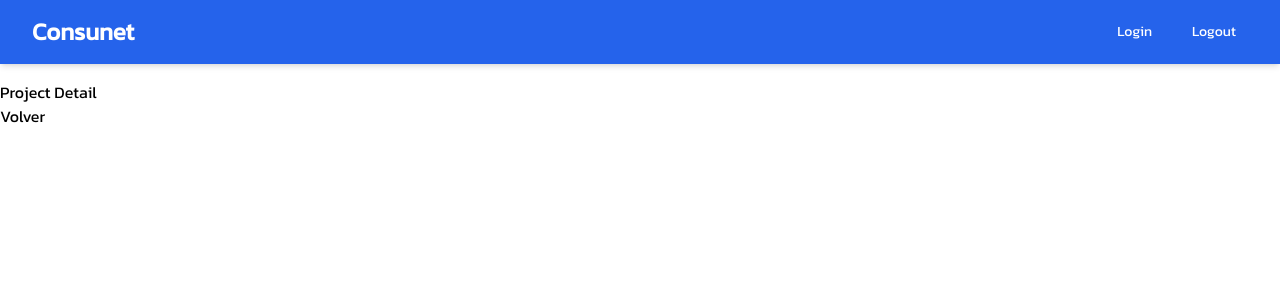
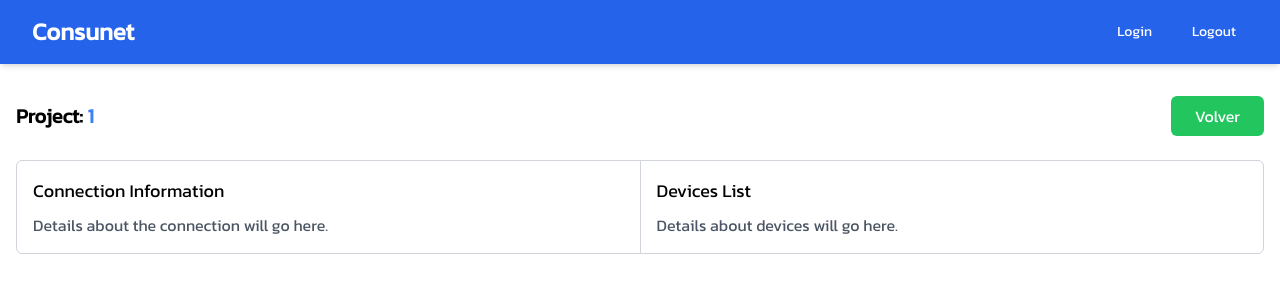
Before and after one commit to danielRamosMencia/consunet-web, a React (Vite) app: page /projects/1 in a window 1280 px wide. Shown: the top 300 px of the page. Built offline with nearby package versions, Linux system fonts and the light colour scheme; no server answers; sample sign-in values are in the browser's storage.

Commit message:
feat: project workspace component inits

```diff
--- a/src/App.tsx
+++ b/src/App.tsx
@@ -5,6 +5,7 @@ import NavBar from "@layouts/navbar/NavBar";
 import { useContext } from "react";
 import { AuthContext } from "@context/AuthContext";
 import Projects from "@pages/projects/Projects";
+import ProjectWorkspace from "@pages/projects/ProjectWorkspace";
 import Info from "@pages/info/Info";
 
 const PrivateRoutes = () => {
@@ -32,15 +33,7 @@ const App = () => {
             {/* Project Routers */}
             <Route path="/projects">
               <Route index element={<Projects />} />
-              <Route
-                path=":id"
-                element={
-                  <div>
-                    <p>Project Detail</p>
-                    <Link to={"/projects"}>Volver</Link>
-                  </div>
-                }
-              />
+              <Route path=":id" element={<ProjectWorkspace />} />
               <Route />
             </Route>
 
--- a/src/components/ui/card/Card.tsx
+++ b/src/components/ui/card/Card.tsx
@@ -3,15 +3,16 @@ import { Link } from "react-router";
 type CardProps = {
   title: string;
   label: string;
-  link: string;
+  link?: string;
+  linkText?: string;
 };
 
-const Card = ({ title, label, link }: CardProps) => {
+const Card = ({ title, label, link, linkText }: CardProps) => {
   return (
     <div className="flex items-center border border-gray-300 rounded-lg shadow-lg overflow-hidden max-w-xl md:mx-auto bg-white my-2 mx-4">
       <div className="flex-shrink-0 w-1/3 sm:w-1/4 md:w-1/5">
         <img
-          src="/project-thubmnail.svg"
+          src="/project-thumbnail.svg"
           alt="project-logo"
           className="w-full h-full object-cover"
         />
@@ -19,9 +20,11 @@ const Card = ({ title, label, link }: CardProps) => {
       <div className="p-4 flex-1 flex flex-col">
         <h3 className="text-lg font-semibold text-gray-800 mb-2">{title}</h3>
         <p className="text-gray-600 mb-4">{label}</p>
-        <Link to={link} className="text-blue-600 hover:underline font-medium">
-          Ver Proyecto
-        </Link>
+        {link && (
+          <Link to={link} className="text-blue-600 hover:underline font-medium">
+            {linkText}
+          </Link>
+        )}
       </div>
     </div>
   );
--- /dev/null
+++ b/src/pages/projects/ProjectWorkspace.tsx
@@ -0,0 +1,40 @@
+import { Link, useParams } from "react-router";
+import Button from "@components/ui/button/Button";
+
+const ProjectWorkspace = () => {
+  const { id } = useParams<{ id: string }>();
+
+  return (
+    <div className="p-4">
+      {/* Title and Link */}
+      <div className="flex items-center justify-between mb-6">
+        <h1 className="text-xl font-semibold">
+          Project: <span className="text-blue-500">{id}</span>
+        </h1>
+        <Button key={id} type="button" variant="secondary">
+          <Link to="/projects" className="w-full h-full">
+            Volver
+          </Link>
+        </Button>
+      </div>
+
+      {/* Info and Devices */}
+      <div className="flex flex-col lg:flex-row border border-gray-300 rounded-md overflow-hidden">
+        <div className="flex-1 p-4 border-b lg:border-b-0 lg:border-r border-gray-300">
+          <h2 className="text-lg font-medium mb-2">Connection Information</h2>
+          <p className="text-gray-600">
+            Details about the connection will go here.
+          </p>
+        </div>
+        <div className="flex-1 p-4">
+          <h2 className="text-lg font-medium mb-2">Devices List</h2>
+          <p className="text-gray-600">Details about devices will go here.</p>
+        </div>
+      </div>
+    </div>
+  );
+};
+
+ProjectWorkspace.displayname = "ProjectWorkspace";
+
+export default ProjectWorkspace;
--- a/src/pages/projects/Projects.tsx
+++ b/src/pages/projects/Projects.tsx
@@ -15,6 +15,7 @@ const Projects = () => {
           title={project.name}
           label={project.code}
           link={`/projects/${project.id}`}
+          linkText="Ir a proyecto"
         />
       ))}
     </div>
```
Also changed, not shown: public/project-thumbnail.svg (renamed from public/project-thubmnail.svg).
